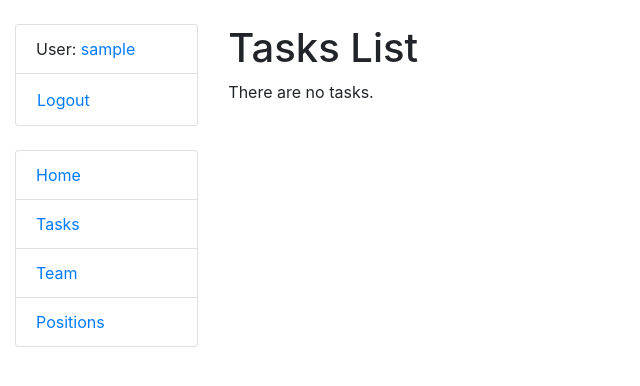
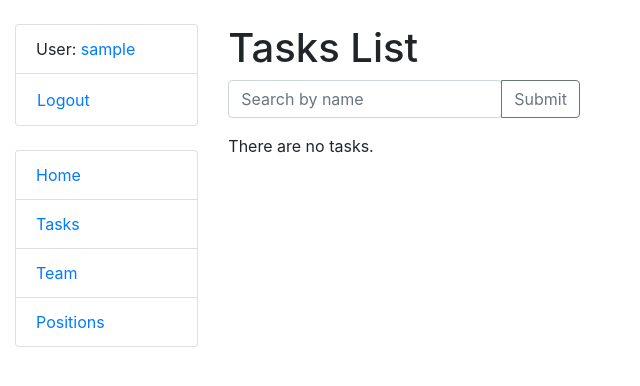
Before and after one commit to frontbastard/it-company-task-manager, a Django app: page /tasks/ in a window 1280 px wide. Shown: the top 386 px of the page, without its empty margins (0-640 px from the left). Run offline with Django 4.2, Linux system fonts and the light colour scheme; the visitor is signed in with stand-in values (Sample User, id 1); data that the repository does not hold is empty; parts of the project's set-up code (start-up, migrations or seed data) failed here and were passed over; some libraries are stand-ins or nearby versions.

Commit message:
Refactor views with SearchableMixin and update templates for search functionality
## tasks/forms.py
- Added SearchForm to handle dynamic search fields

## tasks/views/mixins.py
- Created SearchableMixin to add search functionality to ListView

## templates/includes/search_form.html
- Created search form partial template

## templates/tasks/position_list.html
- Included search form in positions list template

## tasks/views/position_views.py
- Updated PositionListView to use SearchableMixin

## templates/tasks/task_list.html
- Included search form in tasks list template

## tasks/views/task_views.py
- Updated TaskListView to use SearchableMixin

## templates/tasks/worker_list.html
- Included search form in workers list template

## tasks/views/worker_views.py
- Updated WorkerListView to use SearchableMixin

These changes enhance the codebase by implementing a reusable search functionality across various ListView classes, improving maintainability and readability. The templates have been updated to include a consistent search form, providing a better user experience.

```diff
--- /dev/null
+++ b/tasks/forms.py
@@ -0,0 +1,17 @@
+from django import forms
+
+
+class SearchForm(forms.Form):
+    def __init__(self, *args, **kwargs):
+        search_field = kwargs.pop("search_field", None)
+        super().__init__(*args, **kwargs)
+        self.fields[search_field] = forms.CharField(
+            max_length=255,
+            required=False,
+            label="",
+            widget=forms.TextInput(
+                attrs={
+                    "placeholder": f"Search by {search_field}"
+                }
+            )
+        )
--- /dev/null
+++ b/tasks/views/mixins.py
@@ -0,0 +1,30 @@
+from django.db.models import Q
+from django.views import generic
+
+from tasks.forms import SearchForm
+
+
+class SearchableMixin(generic.ListView):
+    search_field = None
+
+    def get_context_data(self, **kwargs):
+        context = super().get_context_data(**kwargs)
+        search_value = self.request.GET.get(self.search_field)
+        context["search_form"] = SearchForm(
+            search_field=self.search_field,
+            initial={self.search_field: search_value}
+        )
+        return context
+
+    def get_queryset(self):
+        queryset = super().get_queryset()
+        form = SearchForm(self.request.GET, search_field=self.search_field)
+
+        if form.is_valid():
+            return queryset.filter(
+                Q(**{f"{self.search_field}__icontains": form.cleaned_data[
+                    self.search_field
+                ]})
+            )
+
+        return queryset
--- a/tasks/views/task_views.py
+++ b/tasks/views/task_views.py
@@ -2,8 +2,14 @@ from django.contrib.auth.mixins import LoginRequiredMixin
 from django.views import generic
 
 from tasks.models import Task
+from tasks.views.mixins import SearchableMixin
 
 
-class TaskListView(LoginRequiredMixin, generic.ListView):
+class TaskListView(
+    LoginRequiredMixin,
+    SearchableMixin,
+    generic.ListView
+):
     model = Task
     paginate_by = 8
+    search_field = "name"
--- /dev/null
+++ b/templates/includes/search_form.html
@@ -0,0 +1,8 @@
+{% load crispy_forms_filters %}
+
+<form method="get" class="input-group align-items-start">
+  {{ search_form|crispy }}
+  <div class="input-group-append">
+    <button type="submit" class="btn btn-outline-secondary">Submit</button>
+  </div>
+</form>
--- a/templates/tasks/position_list.html
+++ b/templates/tasks/position_list.html
@@ -10,6 +10,7 @@
   </h1>
 
   {% if position_list %}
+    {% include "includes/search_form.html" %}
     <div class="list-group">
       {% for position in position_list %}
         <div class="list-group-item d-flex w-100 justify-content-between">
--- a/templates/tasks/task_list.html
+++ b/templates/tasks/task_list.html
@@ -8,5 +8,6 @@
   <h1>
     Tasks List
   </h1>
+  {% include "includes/search_form.html" %}
   {% include "includes/task_list_partial.html" with task_list=task_list %}
 {% endblock %}
--- a/templates/tasks/worker_list.html
+++ b/templates/tasks/worker_list.html
@@ -10,6 +10,7 @@
   </h1>
 
   {% if worker_list %}
+    {% include "includes/search_form.html" %}
     <div class="list-group">
       {% for worker in worker_list %}
         <div class="list-group-item d-flex w-100 justify-content-between">
```
Also changed, not shown: tasks/views/position_views.py (+7 -1 lines), tasks/views/worker_views.py (+7 -1 lines).
